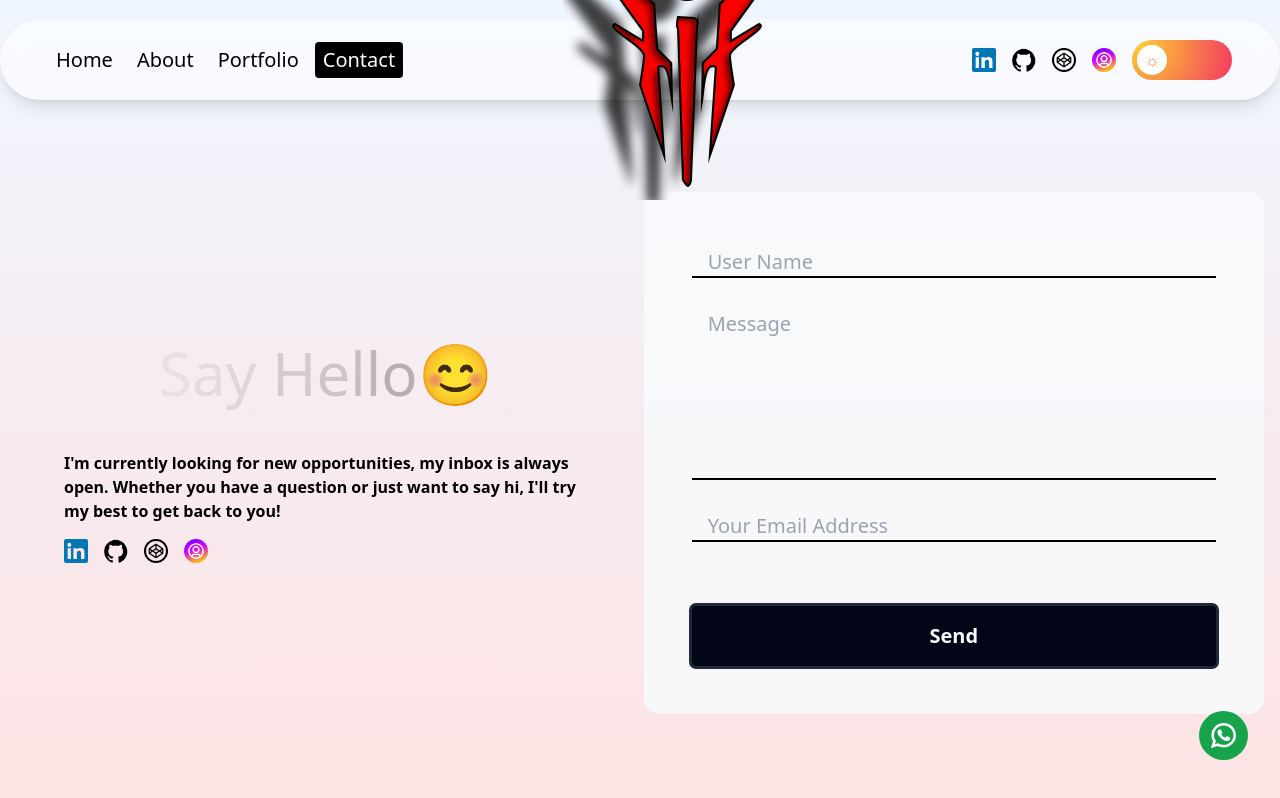
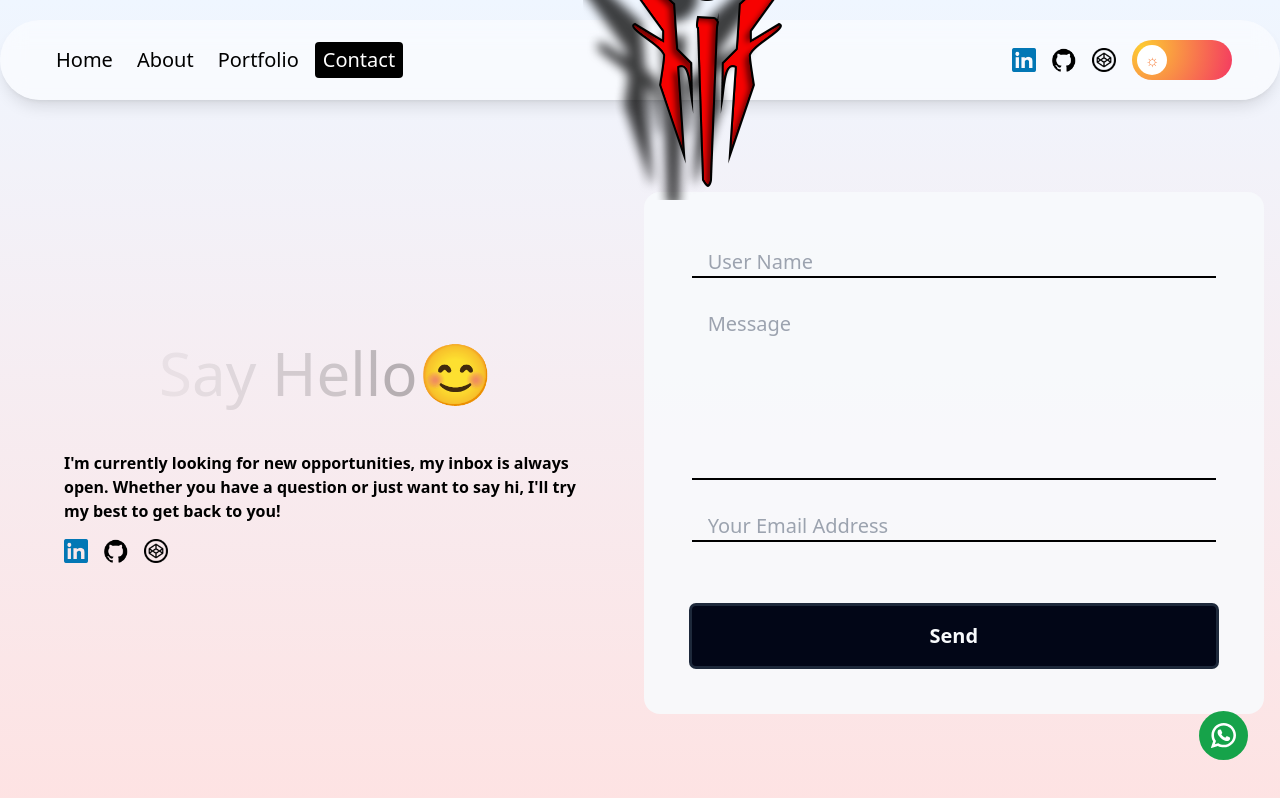
Before and after one commit to Nyctophilus/portfolio-24, a Next.js app: page /contact in a window 1280 px wide. Shown: the top 798 px of the page. Built offline with nearby package versions, Linux system fonts and the light colour scheme.

Commit message:
fix init loading

```diff
--- a/src/app/contact/page.js
+++ b/src/app/contact/page.js
@@ -3,11 +3,11 @@ import { motion } from "framer-motion";
 import { useRef, useState } from "react";
 import emailjs from "@emailjs/browser";
 import Socials from "@/components/socials";
+import SlideToRight from "@/components/TextStyles/SlideToRight";
 
 const Contact = () => {
   const [success, setSuccess] = useState(false);
   const [error, setError] = useState(false);
-  const text = "Say Hello";
 
   const form = useRef();
 
@@ -46,20 +46,7 @@ const Contact = () => {
       <div className="h-full flex flex-col lg:flex-row px-4 gap-12 lg:gap-2 container mx-auto">
         <div className="h-1/2 lg:h-full lg:w-1/2 flex flex-col gap-12 items-center justify-center">
           <div className="text-center text-6xl">
-            {text.split("").map((letter, index) => (
-              <motion.span
-                key={index}
-                initial={{ opacity: 1 }}
-                animate={{ opacity: 0 }}
-                transition={{
-                  duration: 3,
-                  repeat: Infinity,
-                  delay: index * 0.1,
-                }}
-              >
-                {letter}
-              </motion.span>
-            ))}
+            <SlideToRight>Say Hello</SlideToRight>
             😊
           </div>
           <p className="font-semibold px-12">
--- /dev/null
+++ b/src/app/loading.js
@@ -0,0 +1,32 @@
+"use client";
+import SlideToRight from "@/components/TextStyles/SlideToRight";
+import { motion } from "framer-motion";
+
+export default function Loading() {
+  const cubeVariants = {
+    spin: {
+      rotateX: 360,
+      rotateY: 360,
+      transition: {
+        duration: 2,
+        ease: "easeInOut",
+        repeat: Infinity,
+      },
+    },
+  };
+
+  return (
+    <div className="flex flex-col items-center justify-center">
+      <motion.div
+        className="h-16 w-16 rounded-2xl bg-[#fce3e3]"
+        variants={cubeVariants}
+        animate="spin"
+        style={{ perspective: 200 }}
+      ></motion.div>
+
+      <p className="text-xl mt-10">
+        <SlideToRight>Loading...</SlideToRight>
+      </p>
+    </div>
+  );
+}
--- a/src/app/portfolio/PortfolioPage.js
+++ b/src/app/portfolio/PortfolioPage.js
@@ -6,7 +6,7 @@ import Link from "next/link";
 
 const PortfolioPage = ({ projects = [] }) => {
   return (
-    <motion.div
+    <motion.main
       initial={{ y: "-200vh" }}
       animate={{ y: "0%" }}
       transition={{ duration: 1 }}
@@ -78,7 +78,7 @@ const PortfolioPage = ({ projects = [] }) => {
           </Link>
         </div>
       </section>
-    </motion.div>
+    </motion.main>
   );
 };
 export default PortfolioPage;
--- /dev/null
+++ b/src/components/TextStyles/SlideToRight.js
@@ -0,0 +1,20 @@
+"use client";
+import { motion } from "framer-motion";
+
+const SlideToRight = ({ children }) => {
+  return children.split("").map((letter, index) => (
+    <motion.span
+      key={index}
+      initial={{ opacity: 1 }}
+      animate={{ opacity: 0 }}
+      transition={{
+        duration: 3,
+        repeat: Infinity,
+        delay: index * 0.1,
+      }}
+    >
+      {letter}
+    </motion.span>
+  ));
+};
+export default SlideToRight;
--- a/src/components/socials.js
+++ b/src/components/socials.js
@@ -39,19 +39,6 @@ const Socials = ({ toggleBtn }) => {
           />
         </Link>
       </FramerMagnetic>
-      <FramerMagnetic>
-        <Link
-          href="https://www.instagram.com/muhammed_yuossry/"
-          target="_blank"
-        >
-          <Image
-            src="/instagram.png"
-            alt="instagram logo"
-            height={24}
-            width={24}
-          />
-        </Link>
-      </FramerMagnetic>
 
       {toggleBtn && (
         <Suspense>
```
